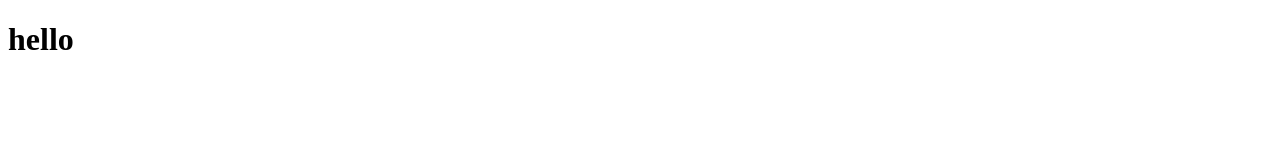
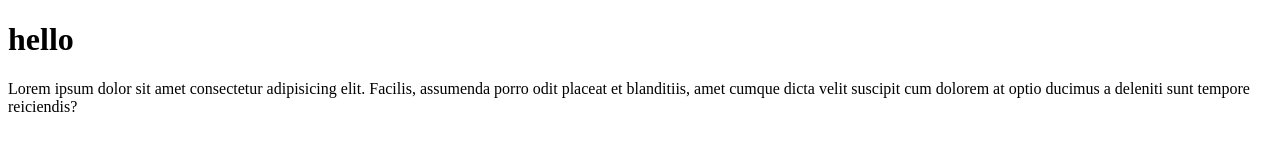
Before and after one commit to usman12167/usm12, a plain HTML site: page index.html in a window 1280 px wide. Drawn offline with Linux system fonts and the light colour scheme.

Commit message:
i have index

```diff
--- a/index.html
+++ b/index.html
@@ -7,5 +7,6 @@
 </head>
 <body>
     <h1>hello</h1>
+    <p>Lorem ipsum dolor sit amet consectetur adipisicing elit. Facilis, assumenda porro odit placeat et blanditiis, amet cumque dicta velit suscipit cum dolorem at optio ducimus a deleniti sunt tempore reiciendis?</p>
 </body>
 </html>
```
